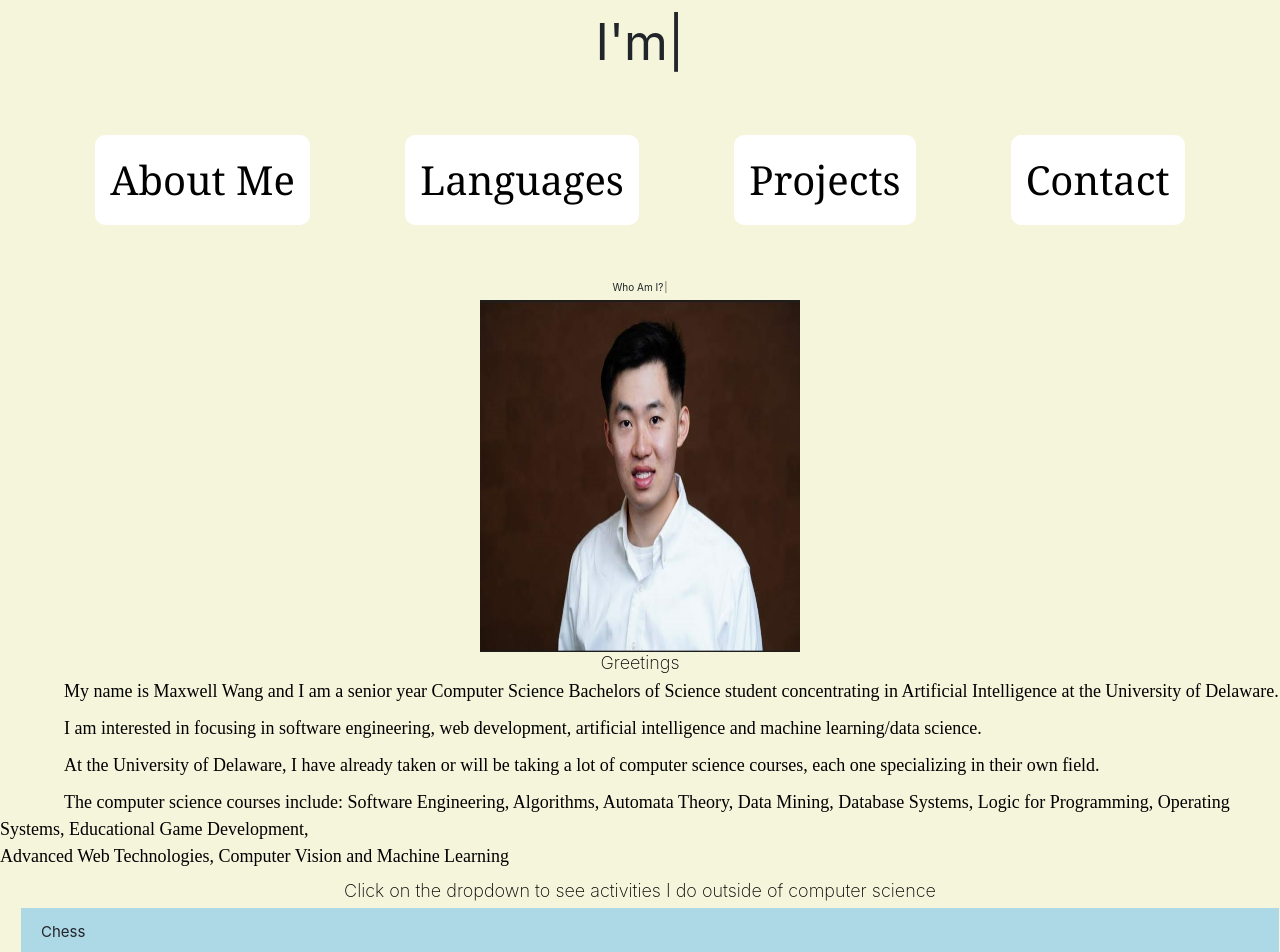
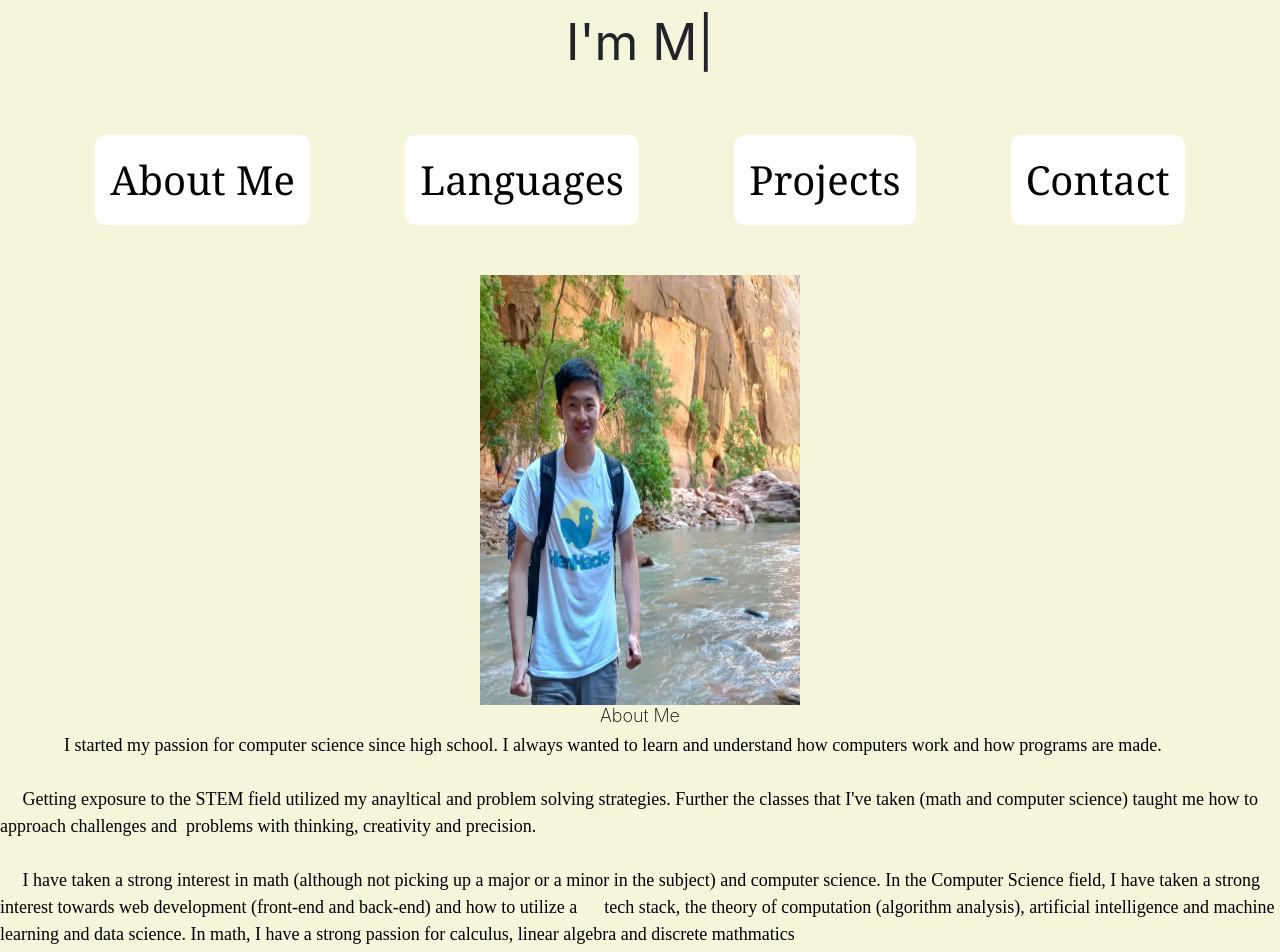
Before and after one commit to mwang840/maxwangdev, a React (Create React App) app: page /aboutme in a window 1280 px wide. Shown: the top 952 px of the page. Built offline with nearby package versions, Linux system fonts and the light colour scheme.

Commit message:
new pic replace + revamped content to be a bit neater

```diff
--- a/src/components/AboutMe.css
+++ b/src/components/AboutMe.css
@@ -1,6 +1,7 @@
 h1{
     text-align: center;
-    font-weight: 150;
+    font-size: large;
+    font-weight: 200;
     color: black;
 }
 
--- a/src/components/AboutMe.tsx
+++ b/src/components/AboutMe.tsx
@@ -1,9 +1,8 @@
 /* eslint-disable indent */
 import React from "react";
-import Maxwell from ".//assets/MaxWang.jpg";
+import max from "./assets/maxwell wang new.jpg";
 import "./AboutMe.css";
 import { Accordion } from "./Accordion";
-import TypewriterComponent from "typewriter-effect";
 
 export function AboutMe(): JSX.Element {
     const activities = [
@@ -12,11 +11,12 @@ export function AboutMe(): JSX.Element {
             content: (
                 <div>
                     <p>
-            I have been insterested in and have started playing chess since
-            elementary school.I have participated in chess clubs throughout the
-            school year (grade school and college) and I am open to new chess
-            strategies. I also have a chess.com account if anyone likes to
-            follow me and play me in chess (see contact page)♔.
+                        I have been insterested in and have started playing
+                        chess since elementary school.I have participated in
+                        chess clubs throughout the school year (grade school and
+                        college) and I am open to new chess strategies. I also
+                        have a chess.com account if anyone likes to follow me
+                        and play me in chess (see contact page)♔.
                     </p>
                 </div>
             ),
@@ -26,24 +26,26 @@ export function AboutMe(): JSX.Element {
             content: (
                 <div>
                     <p>
-            At grade school, I was on the mens varsity soccer team and played
-            soccer as a forward. After soccer, I have grown into weightlifting
-            and started going to the gym to improve my strength to become
-            stronger everyday.
+                        At grade school, I was on the mens varsity soccer team
+                        and played soccer as a forward. After soccer, I have
+                        grown into weightlifting and started going to the gym to
+                        improve my strength to become stronger everyday.
                     </p>
                     <p>
-            Currently during school and during this summer, I&apos;ve started to
-            improve my strength training by going to the gym to build up
-            strength and eventually muscle.
+                        Currently during school and during this summer,
+                        I&apos;ve started to improve my strength training by
+                        going to the gym to build up strength and eventually
+                        muscle.
                     </p>
                     <p>
-            My first experience in hiking was when my family first traveled to
-            the Grand Canyon and hiked on the trails.
+                        My first experience in hiking was when my family first
+                        traveled to the Grand Canyon and hiked on the trails.
                     </p>
 
                     <p>
-            I eventually started to enjoy hiking later and occasionally go out
-            with friends or family to hike in different places!
+                        I eventually started to enjoy hiking later and
+                        occasionally go out with friends or family to hike in
+                        different places!
                     </p>
                 </div>
             ),
@@ -53,10 +55,11 @@ export function AboutMe(): JSX.Element {
             content: (
                 <div>
                     <p>
-            A hobby that I enjoyed, I like to go see places around the world. As
-            a young child, my family will take me to Taiwan to visit family.
-            From that moment, I&apos;ve started appreicating where I go to
-            capture the memories I make when traveling.
+                        A hobby that I enjoyed, I like to go see places around
+                        the world. As a young child, my family will take me to
+                        Taiwan to visit family. From that moment, I&apos;ve
+                        started appreicating where I go to capture the memories
+                        I make when traveling.
                     </p>
                     <p>
                         Countries that I have been to are
@@ -67,8 +70,8 @@ export function AboutMe(): JSX.Element {
                         <li>Canada</li>
                     </p>
                     <p>
-            I&apos;m hoping I can go visit Europe, Africa, Latin America and the
-            rest of the United States
+                        I&apos;m hoping I can go visit Europe, Africa, Latin
+                        America and the rest of the United States
                     </p>
                 </div>
             ),
@@ -78,14 +81,15 @@ export function AboutMe(): JSX.Element {
             content: (
                 <div>
                     <p>
-            Similar to traveling, but I&apos;ve enjoyed planes ever since my
-            parents took me to Taiwan to visit family. I like passanger planes
-            and my favorite is the Boeing 777. I&apos;ve yet to fly the airbus
-            A-380!
+                        Similar to traveling, but I&apos;ve enjoyed planes ever
+                        since my parents took me to Taiwan to visit family. I
+                        like passanger planes and my favorite is the Boeing 777.
+                        I&apos;ve yet to fly the airbus A-380!
                     </p>
                     <p>
-            I hope to get more exposure to different airlines as I travel around
-            the world and get to have a good time on those airlines
+                        I hope to get more exposure to different airlines as I
+                        travel around the world and get to have a good time on
+                        those airlines
                     </p>
                 </div>
             ),
@@ -93,41 +97,43 @@ export function AboutMe(): JSX.Element {
     ];
     return (
         <div>
-      <TypewriterComponent
-        onInit={(typweriter) => {
-          typweriter
-            .typeString("About Me")
-            .pauseFor(1000)
-            .deleteAll()
-            .typeString("Who Am I?")
-            .start();
-        }}
-      />
-      <img src={Maxwell} alt="Maxwell Wang" className="about-me-image"></img>
-      <h1>Greetings</h1>
+            <img
+                src={max}
+                alt="Maxwell Wang"
+                className="about-me-image"
+                width={100}
+            ></img>
+            <h1>About Me</h1>
             <p>
-        My name is Maxwell Wang and I am a senior year Computer Science
-        Bachelors of Science student concentrating in Artificial Intelligence at
-        the University of Delaware.
-      </p>
-      <p>
-        I am interested in focusing in software engineering, web development,
-        artificial intelligence and machine learning/data science.
-      </p>
-      <p>
-        At the University of Delaware, I have already taken or will be taking a
-        lot of computer science courses, each one specializing in their own
-        field.
-      </p>
-      <p>
-        The computer science courses include: Software Engineering, Algorithms,
-        Automata Theory, Data Mining, Database Systems, Logic for Programming,
-        Operating Systems, Educational Game Development,
+                I started my passion for computer science since high school. I
+                always wanted to learn and understand how computers work and how
+                programs are made.
                 <br />
-        Advanced Web Technologies, Computer Vision and Machine Learning
+                <br /> &nbsp;&nbsp;&nbsp;&nbsp;&nbsp;Getting exposure to the
+                STEM field utilized my anayltical and problem solving
+                strategies. Further the classes that I&apos;ve taken (math and
+                computer science) taught me how to approach challenges and
+                &nbsp;problems with thinking, creativity and precision.
+                <br />
+                <br />
+                &nbsp;&nbsp;&nbsp;&nbsp;&nbsp;I have taken a strong interest in
+                math (although not picking up a major or a minor in the subject)
+                and computer science. In the Computer Science field, I have
+                taken a strong interest towards web development (front-end and
+                back-end) and how to utilize a
+                &nbsp;&nbsp;&nbsp;&nbsp;&nbsp;tech stack, the theory of
+                computation (algorithm analysis), artificial intelligence and
+                machine learning and data science. In math, I have a strong
+                passion for calculus, linear algebra and discrete mathmatics
+                <br />
+                <br />
+                &nbsp;&nbsp;&nbsp;&nbsp;&nbsp;By opening myself up to those
+                experiences, I have learned a lot of knowledge from those
+                displicines and further strenghen my skills in those area.
             </p>
             <h1>
-        Click on the dropdown to see activities I do outside of computer science
+                To see more besides what I study and do, click on the dropdown
+                to see activities I do outside of computer science
             </h1>
             <Accordion items={activities}></Accordion>
         </div>
```
Also changed, not shown: src/components/assets/MaxWang.jpg (deleted), src/components/assets/maxwell wang new.jpg (added). Lines whose indentation alone changed are shown as unchanged.
